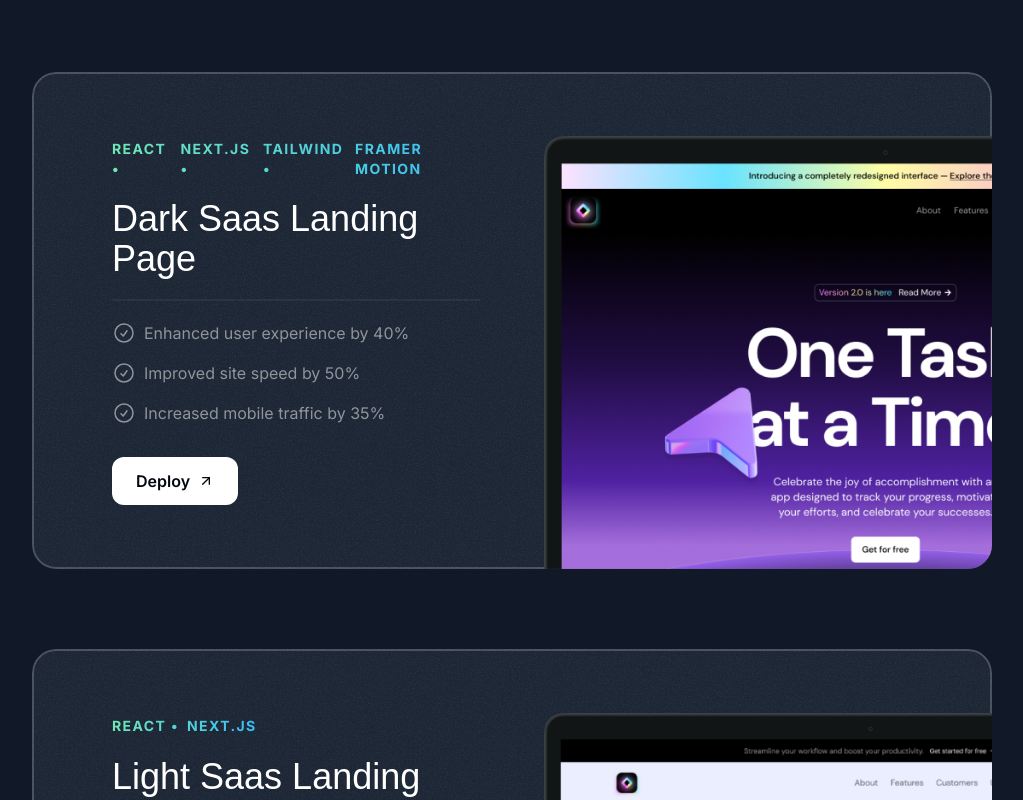
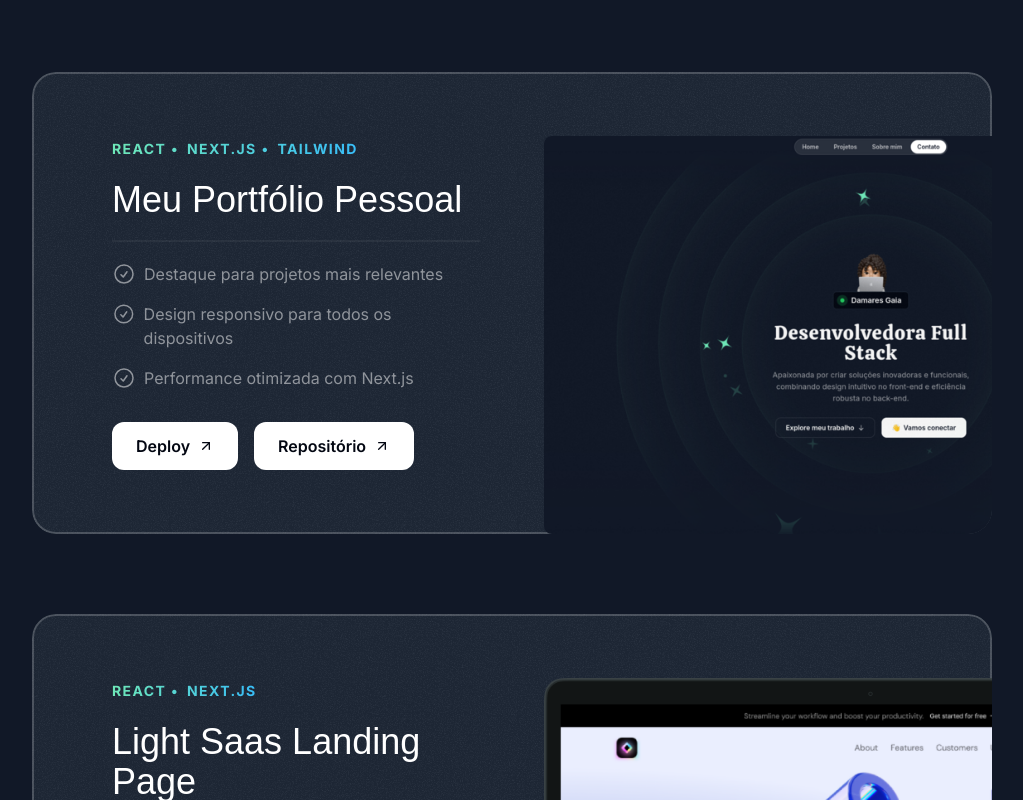
Before and after one commit to damaresgaia/meu-portfolio, a Next.js app: page / in a window 1280 px wide. Shown: the part 1240-2040 px from the top of the page, without its empty margins (128-1151 px from the left). Built offline with nearby package versions, Linux system fonts and the light colour scheme; a web font is replaced by a local one.

Commit message:
feat: adiciona botão de repositório ao lado do botão de deploy

```diff
--- a/src/sections/Projects.tsx
+++ b/src/sections/Projects.tsx
@@ -1,4 +1,4 @@
-import darkSaasLandingPage from "@/assets/images/dark-saas-landing-page.png";
+import portfolio from "@/assets/images/portfolio.png";
 import lightSaasLandingPage from "@/assets/images/light-saas-landing-page.png";
 import aiStartupLandingPage from "@/assets/images/ai-startup-landing-page.png";
 import Image from 'next/image';
@@ -10,15 +10,16 @@ import { Card } from "@/components/Card";
 
 const portfolioProjects = [
   {
-    technologies: ["React", "Next.js", "Tailwind", "Framer Motion"],
-    title: "Dark Saas Landing Page",
+    technologies: ["React", "Next.js", "Tailwind"],
+    title: "Meu Portfólio Pessoal",
     results: [
-      { title: "Enhanced user experience by 40%" },
-      { title: "Improved site speed by 50%" },
-      { title: "Increased mobile traffic by 35%" },
+      { title: "Destaque para projetos mais relevantes" },
+      { title: "Design responsivo para todos os dispositivos" },
+      { title: "Performance otimizada com Next.js" },
     ],
     link: "https://youtu.be/4k7IdSLxh6w",
-    image: darkSaasLandingPage,
+    repoLink: "https://github.com/damaresgaia/meu-portfolio",
+    image: portfolio,
   },
   {
     technologies: ["React", "Next.js"],
@@ -29,6 +30,7 @@ const portfolioProjects = [
       { title: "Increased brand awareness by 15%" },
     ],
     link: "https://youtu.be/7hi5zwO75yc",
+    repoLink: "https://github.com/seu-usuario/seu-repositorio",
     image: lightSaasLandingPage,
   },
   {
@@ -40,6 +42,7 @@ const portfolioProjects = [
       { title: "Increased mobile traffic by 35%" },
     ],
     link: "https://youtu.be/Z7I5uSRHMHg",
+    repoLink: "https://github.com/seu-usuario/seu-repositorio",
     image: aiStartupLandingPage,
   },
 ];
@@ -89,12 +92,18 @@ export const ProjectsSection = () => {
                       <ArrowUpRightIcon className="size-4" />
                     </button>
                   </a>
+                  <a href={project.repoLink} target="_blank" rel="noopener noreferrer">
+                    <button className="bg-white text-gray-950 h-12 w-full md:w-auto px-6 rounded-xl font-semibold inline-flex items-center justify-center gap-2 mt-8 md:ml-4">
+                      <span>Repositório</span>
+                      <ArrowUpRightIcon className="size-4" />
+                    </button>
+                  </a>
                 </div>
                 <div className="relative">
                   <Image
                     src={project.image}
                     alt={project.title}
-                    className="mt-8 -mb-4 md:-mb-0 lg:mt-0 lg:absolute lg:h-full lg:w-auto lg:max-w-none"
+                    className="mt-8 -mb-4 md:-mb-0 lg:mt-0 lg:absolute lg:h-full lg:w-auto lg:max-w-none rounded-lg"
                   />
                 </div>
               </div>
```
Also changed, not shown: src/assets/images/portfolio.png (added).
